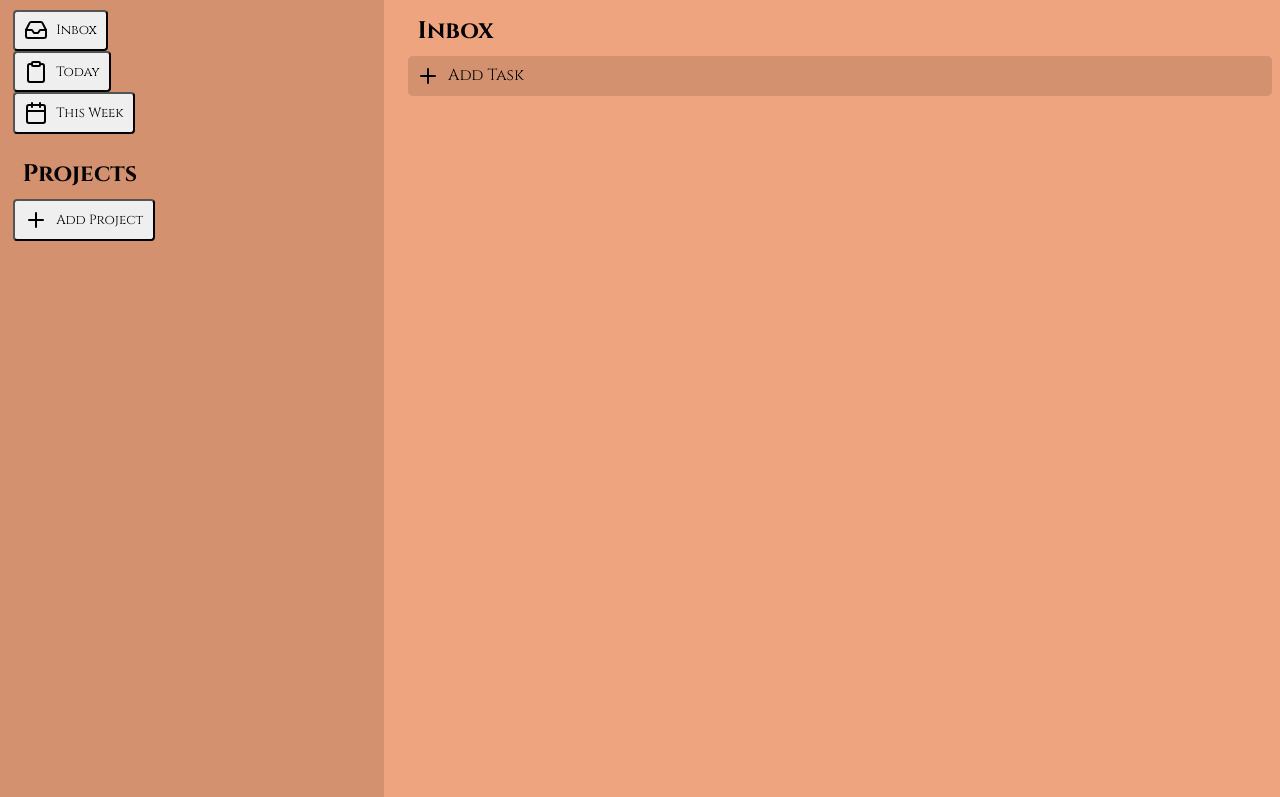
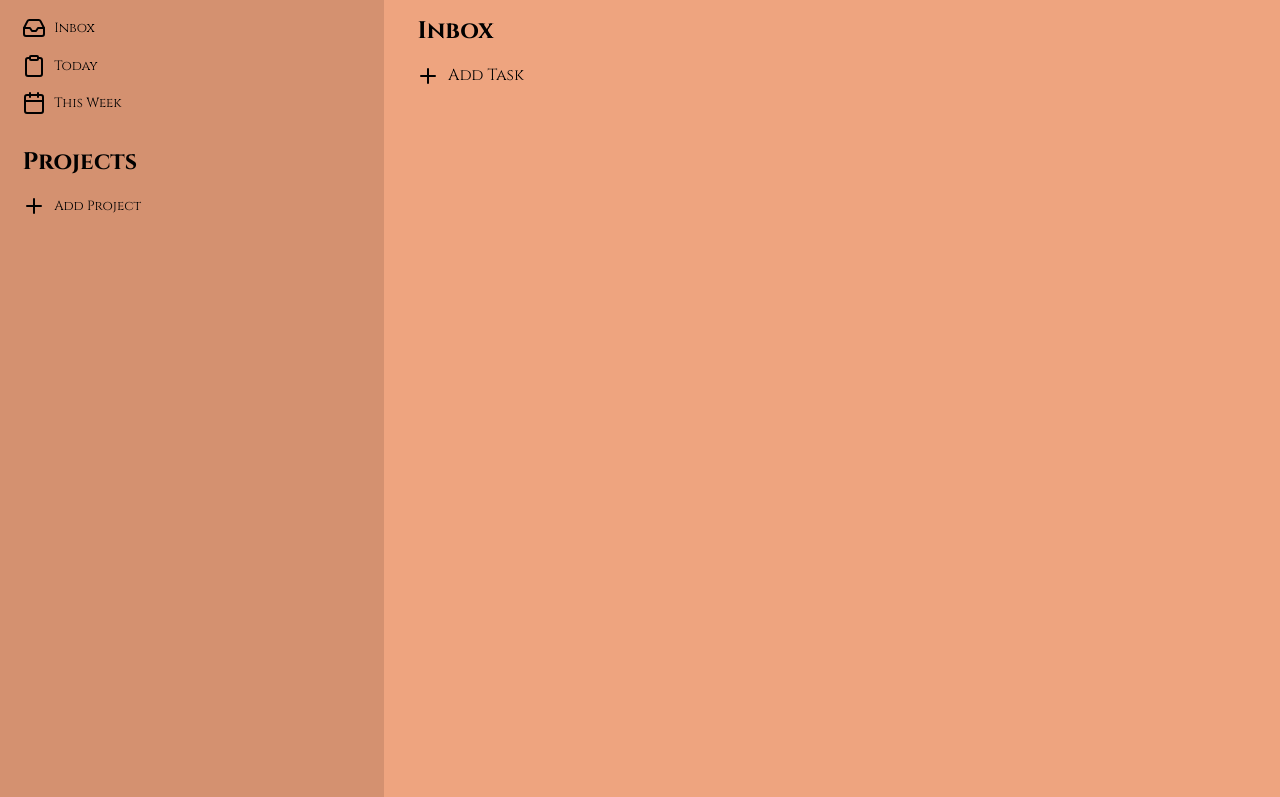
Before and after one commit to jpmunich/Odin-To-Do, a plain HTML site: page index.html in a window 1280 px wide. Shown: the part 110-907 px from the top of the page. Drawn offline with Linux system fonts and the light colour scheme; files whose address does not match are found by name.

Commit message:
updated styles

```diff
--- a/style.css
+++ b/style.css
@@ -52,6 +52,9 @@ h2 {
 }
 
 .side-child {
+    width: calc(100% - 2px);
+    background-color: transparent;
+    border: none;
     border-radius: 4px;
     padding: 0.5em 0.7em;
     display: flex;
@@ -62,9 +65,9 @@ h2 {
 .project-heading {padding-top: 1em;}
 
 .task {
-    background-color: var(--tertiary-background-dark);
     padding: 0.5em;
     border-radius: 5px;
     display: flex;
     gap: 8px;
 }
+.task:hover {background-color: var(--tertiary-background-dark);}
```
